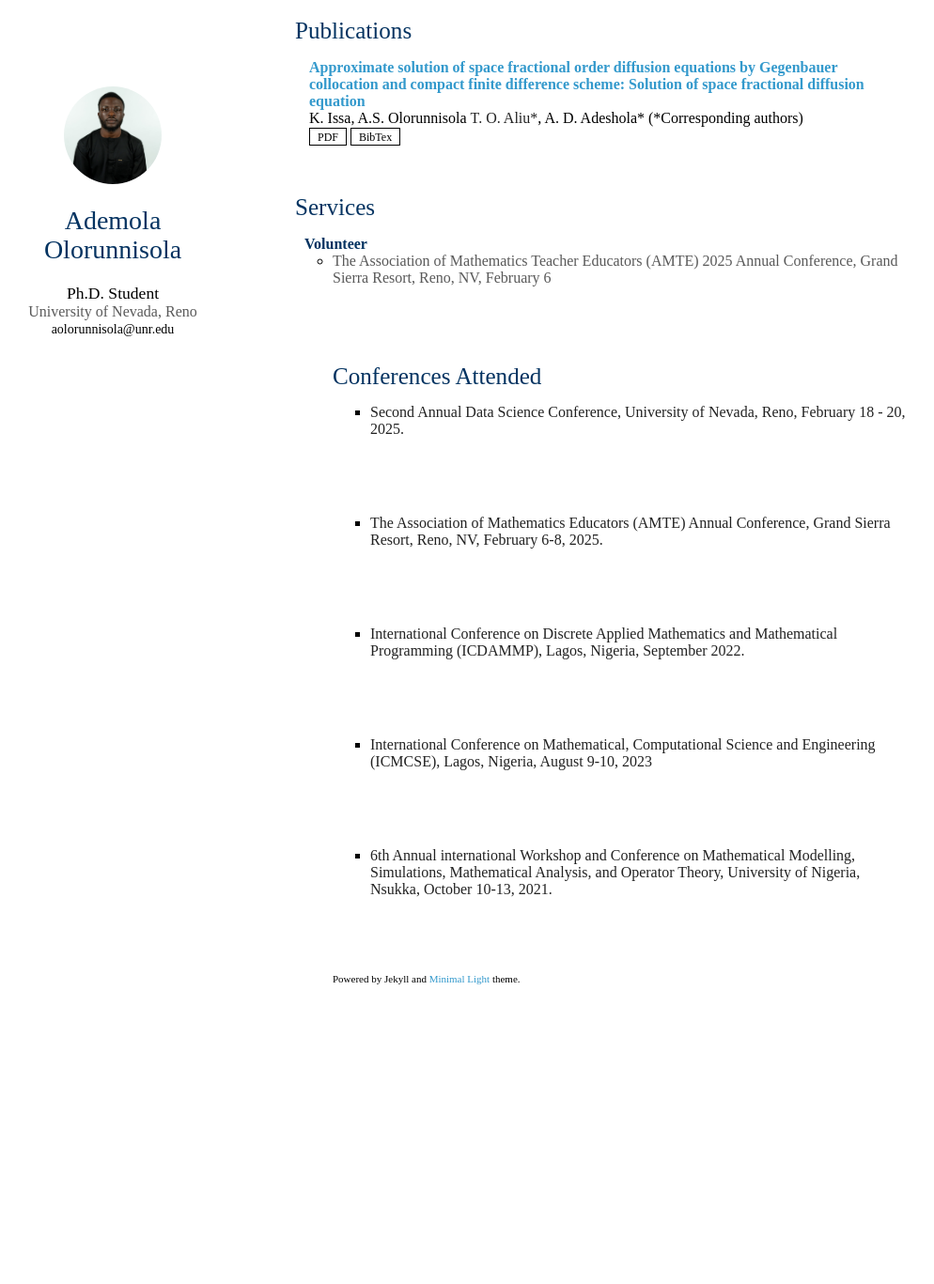
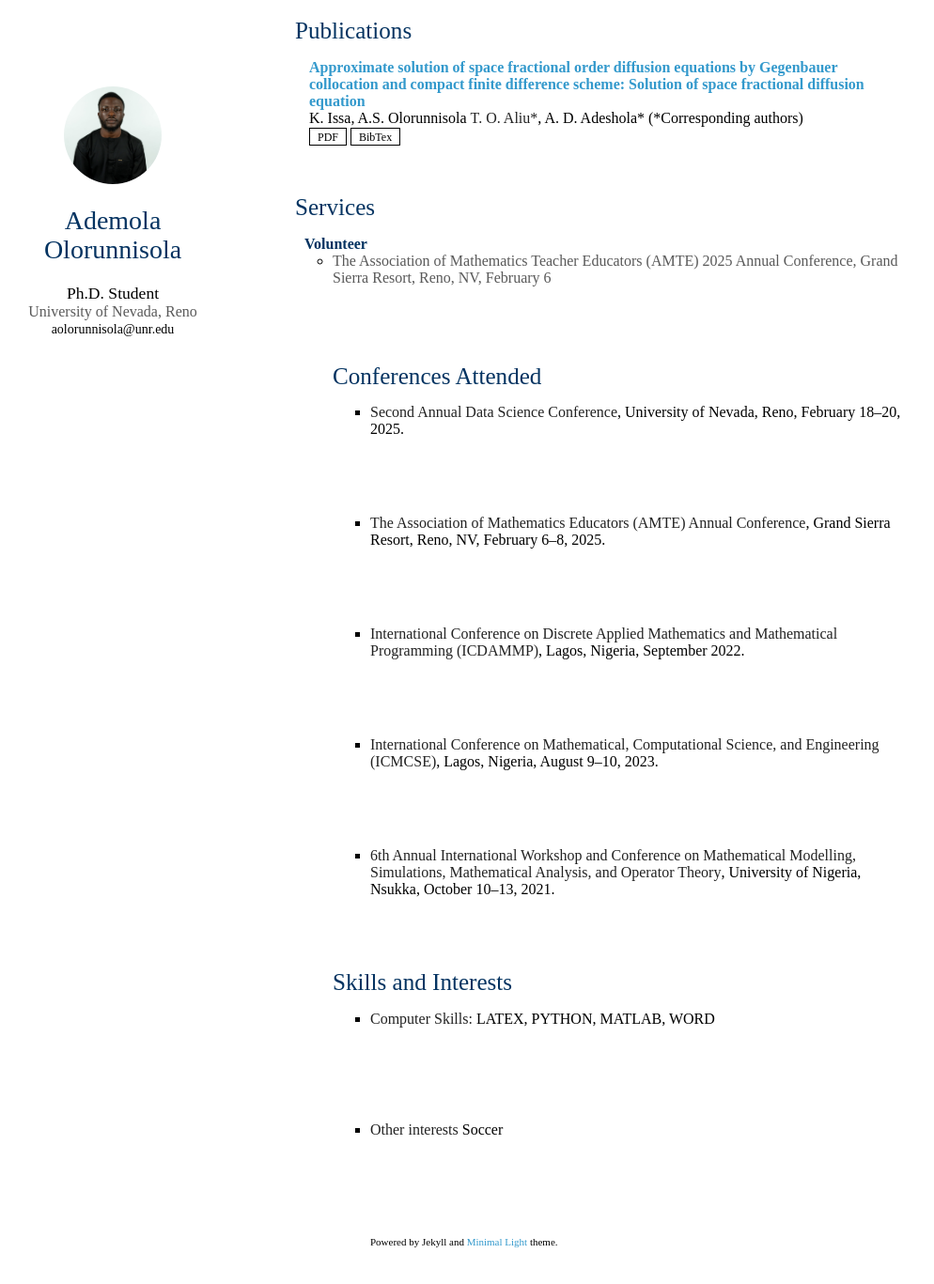
Before and after one commit to Ademola-Olorunnisola/Ademola-Olorunnisola.github.io, a Jekyll site: the page index.html, which Jekyll copies as it is, in a window 1280 px wide and 1400 px high, scrolled down 522 px. Shown: the top 1367 px of the window at 94% size, without its empty margins (156-1150 px from the left). Built offline with Jekyll 4.4.1, drawn with Linux system fonts in a browser that asks for light colours; nearby versions of some CDN libraries; a style sheet for code colours, icons or effects is not loaded; before the commit the page ends 1642 px from its top, so only the background shows below that.

Commit message:
Update index.html

```diff
--- a/index.html
+++ b/index.html
@@ -202,36 +202,35 @@
               ></a
             >
           </li>
+
           <h2 id="conferences-attended">Conferences Attended</h2>
-          <ul>
-            <li>
-            <strong>
-              Second Annual Data Science Conference, University of Nevada, Reno, February 18 - 20, 2025.
-            </strong>
+        <ul>
+          <li>
+            <strong>Second Annual Data Science Conference</strong>, University of Nevada, Reno, February 18–20, 2025.
           </li>
           <li>
-            <strong>
-              The Association of Mathematics Educators (AMTE) Annual Conference, Grand Sierra Resort, Reno, NV, February 6-8, 2025.
-            </strong>
+            <strong>The Association of Mathematics Educators (AMTE) Annual Conference</strong>, Grand Sierra Resort, Reno, NV, February 6–8, 2025.
           </li>
           <li>
-            <strong>
-              International Conference on Discrete Applied Mathematics and Mathematical Programming (ICDAMMP), Lagos, Nigeria, September 2022.
-            </strong>
+            <strong>International Conference on Discrete Applied Mathematics and Mathematical Programming (ICDAMMP)</strong>, Lagos, Nigeria, September 2022.
           </li>
           <li>
-            <strong>
-              International Conference on Mathematical, Computational Science and Engineering (ICMCSE), Lagos, Nigeria, August 9-10, 2023
-            </strong>
+            <strong>International Conference on Mathematical, Computational Science, and Engineering (ICMCSE)</strong>, Lagos, Nigeria, August 9–10, 2023.
           </li>
           <li>
-            <strong>
-              6th Annual international Workshop and Conference on Mathematical Modelling, Simulations, Mathematical Analysis, and Operator Theory, University of Nigeria, Nsukka, October 10-13, 2021.
-            </strong>
+            <strong>6th Annual International Workshop and Conference on Mathematical Modelling, Simulations, Mathematical Analysis, and Operator Theory</strong>, University of Nigeria, Nsukka, October 10–13, 2021.
           </li>
-          </ul>
+        </ul>
 
+          <h2 id="skils-and-interests">Skills and Interests</h2>
 
+        <ul>
+          <li>
+            <strong> Computer Skills: </strong> LATEX, PYTHON, MATLAB, WORD
+          </li>
+          <li>
+            <strong> Other interests</strong> Soccer
+          </li>
 
         <p>
           <small
```
